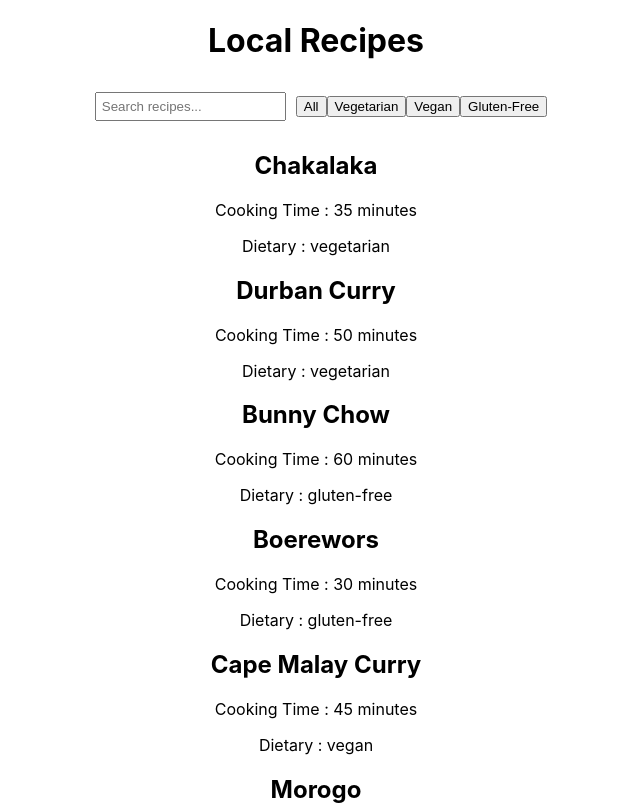
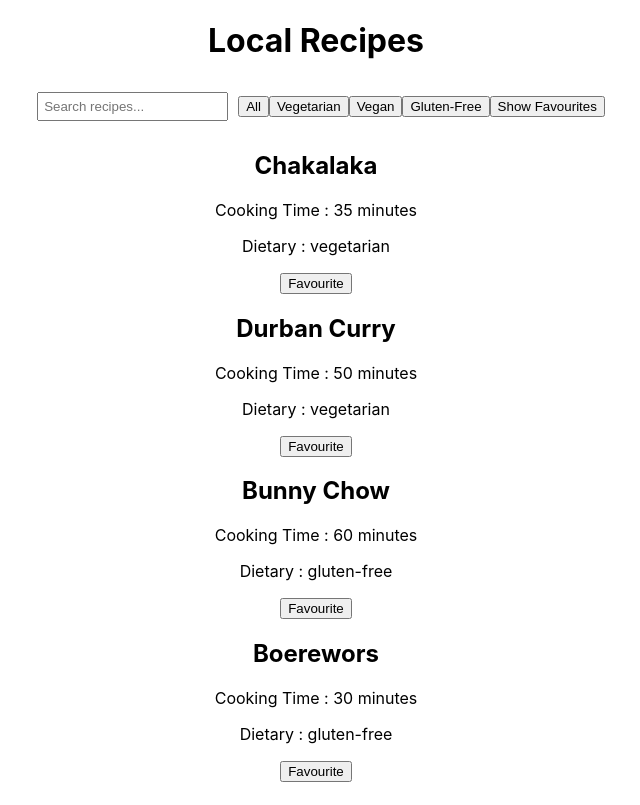
Before and after one commit to 2451668/2451668-recipe-book, a React (Create React App) app: page / in a window 1280 px wide. Shown: the top 805 px of the page, without its empty margins (324-964 px from the left). Built offline with nearby package versions, Linux system fonts and the light colour scheme.

Commit message:
Added favouriting functionality

```diff
--- a/src/App.css
+++ b/src/App.css
@@ -1,16 +1,5 @@
 .App {
   text-align: center;
-}
-
-.App-logo {
-  height: 40vmin;
-  pointer-events: none;
-}
-
-@media (prefers-reduced-motion: no-preference) {
-  .App-logo {
-    animation: App-logo-spin infinite 20s linear;
-  }
 }
 
 .App-header {
@@ -24,15 +13,7 @@
   color: white;
 }
 
-.App-link {
-  color: #61dafb;
+/* some styling for the favouring effect */
+.recipe.favourite {
+  background-color: #ffdfba;  /* coloured bg for favoured recipes */
 }
-
-@keyframes App-logo-spin {
-  from {
-    transform: rotate(0deg);
-  }
-  to {
-    transform: rotate(360deg);
-  }
-}
--- a/src/Recipe.js
+++ b/src/Recipe.js
@@ -1,17 +1,26 @@
-/* going to define the recipe component here. This component will be for displaying data about a single recipe. I'll use props to pass data and states to manage it.*/
+/* going to define the recipe component here. This component will be for displaying data about a single recipe. I'll use props to pass data and states to manage it. I'll also dedicated this script for handling favouring functions on a script-by-script basis.*/
 
-import React from "react";
+import React, { useState } from "react";
 
-// defining the recipe comp. with props as its parameter
+// Defining the Recipe component with props as its parameter
+function Recipe(props) {
+    const [isFavourite, setFavourite] = useState(false); // Nothing is favoured by default
 
-function Recipe(props) {
+    const toggleFavourite = () => {
+        setFavourite(!isFavourite); // Toggles between true or false
+    };
+    // Styling will be applied to a particular recipe if it's favoured, otherwise, generic
+
     return (
-        <div className="recipe" >
+        <div className={`recipe ${isFavourite ? 'favourite' : ''}`} >
             <h2>{props.name}</h2>
             <p>Cooking Time : {props.cookingTime} minutes</p>
-            <p>Dietary : {props.dietary.join(",")}</p>
+            <p>Dietary : {props.dietary.join(", ")}</p>
+            <button onClick={toggleFavourite}>
+                {isFavourite ? 'Unfavourite' : 'Favourite'}
+            </button>
         </div>
     );
 }
 
-export default Recipe; // making it available for import in other files
+export default Recipe; // Making it available for import in other files
--- a/src/RecipeList.js
+++ b/src/RecipeList.js
@@ -1,54 +1,69 @@
-/* going to define a container for the individual recipe components. This will handle rendering the recipes themselves with the data from the .json file. I read that the map function in particular is good for transforming data arrays into component arrays, which is what I need for rendering each recipe comp. I'll make use of states to record when changes are made via the search bar and affect what's displayed. */
+/* going to define a container for the individual recipe components. This will handle rendering the recipes themselves with the data from the .json file. I read that the map function in particular is good for transforming data arrays into component arrays, which is what I need for rendering each recipe comp in various states. I'll make use of states to record when changes are made to search criteria and affect what's displayed. */
 
 import React, { useState } from "react";
-import Recipe from "./Recipe"; // importing the recipe comp. to use
+import Recipe from "./Recipe"; // importing the recipe component to use
 import data from "./data.json"; // importing the JSON data
 
-// defining the component itself
-
 function RecipeList() {
-
-    // this is where I'll handle filtering and searching
-    const [searchTerm, setSearchTerm] = useState('');  // this State holds the current search term; starts empty since you need to type something first
-    const [filter, setFilter] = useState('') // sets state to hold current filter with empty meaning no filter is currently applied
+    const [searchTerm, setSearchTerm] = useState('');
+    // state for holding current search term; starts empty until populated
+    const [filter, setFilter] = useState('');
+     // sets state to hold current filter with empty meaning no filter is currently applied
+    const [showFavourites, setShowFavourites] = useState(false);
+    // state for tracking only favoured recipes
 
     const handleSearchChange = (event) => {
-        setSearchTerm(event.target.value);  // updates search as you type
-    };
+        setSearchTerm(event.target.value);
+    }; // updates search as you type
 
     const handleFilterChange = (category) => {
-        setFilter(category); // Update filter as a dietary category is selected
-    };
+        setFilter(category);
+    }; // updates filter as a dietary category is selected
+
+    const toggleShowFavourites = () => {
+        setShowFavourites(!showFavourites);
+    }; // toggles whether to show only favourites
 
     const filteredRecipes = data.filter(recipe => {
-        return (
-            (filter === '' || recipe.dietary.includes(filter)) &&
-            recipe.name.toLowerCase().includes(searchTerm.toLowerCase())
-        );
-    });  // filters based on the search term in addition to diet category. The result is 'filteredRecipes', an array of objects matching the search criteria, and is what is mapped to the Recipe comp. for display. Got help at https://stackoverflow.com/questions/44469548/es6-filter-data-with-case-insensitive-term with making the searches case insensitive
+        const searchMatch = recipe.name.toLowerCase().includes(searchTerm.toLowerCase());
+        const dietMatch = filter === '' || recipe.dietary.includes(filter);
+        return searchMatch && dietMatch;
+    }); // filters based on the search term in addition to diet category. The result is 'filteredRecipes', an array of objects matching the search criteria, and is what is mapped to the Recipe comp. for display. Got help at https://stackoverflow.com/questions/44469548/es6-filter-data-with-case-insensitive-term with making the searches case insensitive
 
     return (
         <div>
-            <input // some styling for search field
+            <input
                 type="text"
                 placeholder="Search recipes..."
                 value={searchTerm}
                 onChange={handleSearchChange}
                 style={{ margin: "10px", padding: "5px" }}
             />
-
             <button onClick={() => handleFilterChange('')}>All</button>
             <button onClick={() => handleFilterChange('vegetarian')}>Vegetarian</button>
             <button onClick={() => handleFilterChange('vegan')}>Vegan</button>
             <button onClick={() => handleFilterChange('gluten-free')}>Gluten-Free</button>
+            <button onClick={toggleShowFavourites}>
+                {showFavourites ? 'Show All' : 'Show Favourites'}
+            </button>
+            {filteredRecipes.map(recipe => {
+                // will use the map() function to iterate each item in the array and render a recipe comp. for each one, assuming it meets whichever search criteria
 
-            {filteredRecipes.map(recipe => (
-                // will use the map() function to iterate each item in the array and render a recipe comp. for each one
+                if (!showFavourites || recipe.isFavourite) {
+                    return (
+                        <Recipe
+                            key={recipe.id}
+                            name={recipe.name}
+                            cookingTime={recipe.cookingTime}
+                            dietary={recipe.dietary}
+                        />
+                    );
+                }
+                return null;
 
-                <Recipe key={recipe.id} name={recipe.name} cookingTime={recipe.cookingTime} dietary={recipe.dietary} />
+                // rendering a recipe comp. for each recipe, with the prop representing each data point. "filtered recipe" is technically all of them if no particular criterion is searched for, since include('') returns true for any non-null condition. Got help from https://www.w3schools.com/jsref/jsref_filter.asp
 
-                // rendering a recipe comp. for each recipe, with the prop representing each data point. "filtered recipe" is technically all of them even when nothing is entered in search, since include('') returns true for any non-null condition. Got help from https://www.w3schools.com/jsref/jsref_filter.asp
-            ))}
+            })}
         </div>
     );
 }
```
